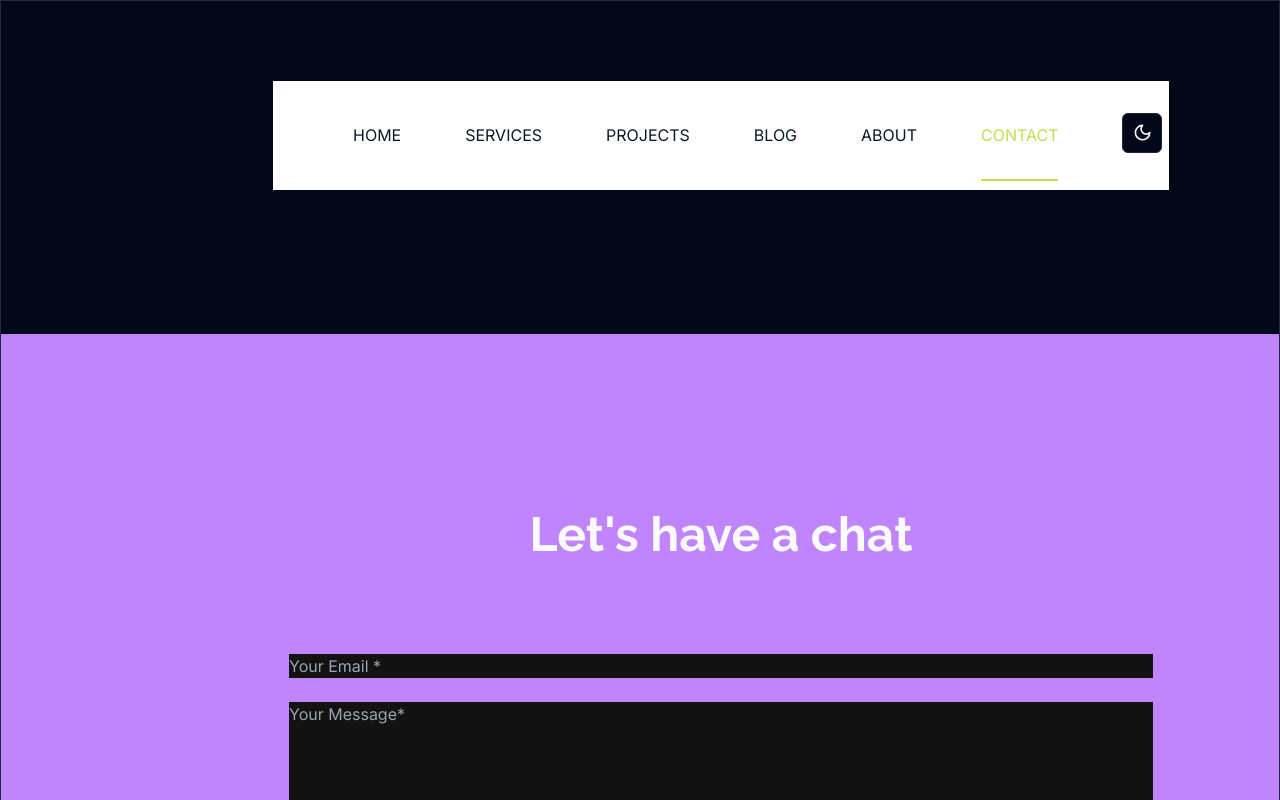
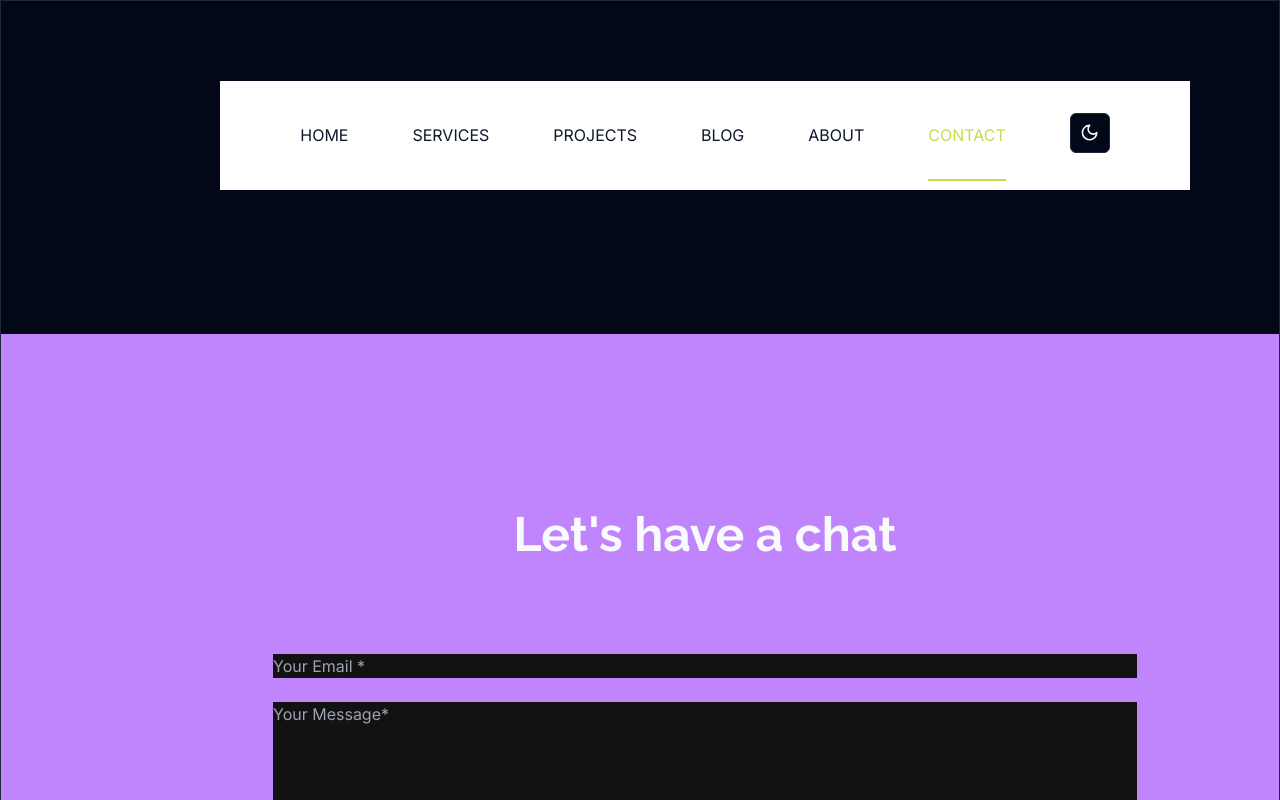
Before and after one commit to pseudoeazy/chibuzor, a Next.js app: page /contact in a window 1280 px wide. Shown: the top 800 px of the page. Built offline with nearby package versions, Linux system fonts and the light colour scheme.

Commit message:
add custom unit to container size

```diff
--- a/components/about-hero.tsx
+++ b/components/about-hero.tsx
@@ -45,6 +45,8 @@ export default function AboutHero() {
               My Webstack includes <br />
               <div className="flex flex-wrap gap-1">
                 <Badge>React.js</Badge>
+                <Badge>ChatGPT</Badge>
+                <Badge>Stripe</Badge>
                 <Badge>Next.js</Badge>
                 <Badge>Sass</Badge>
                 <Badge>TailwindCSS</Badge>
--- a/components/container.tsx
+++ b/components/container.tsx
@@ -3,7 +3,8 @@ interface Props {
   className?: string;
 }
 const Container: React.FC<Props> = ({ children, className }) => {
-  let containerClassName = "w-full lg:w-[90rem] mx-auto ";
+  let containerClassName =
+    "w-full min-[1024px]:w-[88rem] lg:w-[90rem] mx-auto ";
 
   if (className) {
     containerClassName += `${className}`;
--- a/components/header.tsx
+++ b/components/header.tsx
@@ -23,10 +23,10 @@ export default function Header() {
     setTheme(theme === "dark" ? "light" : "dark");
   }
   return (
-    <Container>
-      <header>
-        <nav className="hidden lg:flex justify-center items-center md:pt-20">
-          <ul className="w-full md:max-w-[56rem] md:flex md:px-20 space-x-16 bg-zinc-950 dark:bg-white">
+    <Container className="flex justify-center">
+      <header className="w-full flex justify-center">
+        <nav className="w-full hidden lg:flex justify-center items-center md:pt-20">
+          <ul className="md:flex md:px-20 space-x-16 bg-zinc-950 dark:bg-white">
             {menus.map((menu) => (
               <li key={menu.path} className="flex items-center">
                 <Link
--- a/components/mobile/mobile-menu.module.scss
+++ b/components/mobile/mobile-menu.module.scss
@@ -96,7 +96,7 @@
     &::after {
       display: inline-block;
       height: 2px;
-      background-color: #fff;
+      background-color: purple;
     }
     &::before,
     &::after {
--- a/components/mobile/mobile-menu.tsx
+++ b/components/mobile/mobile-menu.tsx
@@ -15,7 +15,7 @@ const MobileMenu = () => {
         styles.navigation
       } ${isChecked && " background__menu"} `}
     >
-      <div className="flex justify-between items-center text-white ">
+      <div className="flex justify-between items-center text-white dark:text-zinc-950">
         <Link href="/">
           {" "}
           <strong>Chibuz</strong>
```
